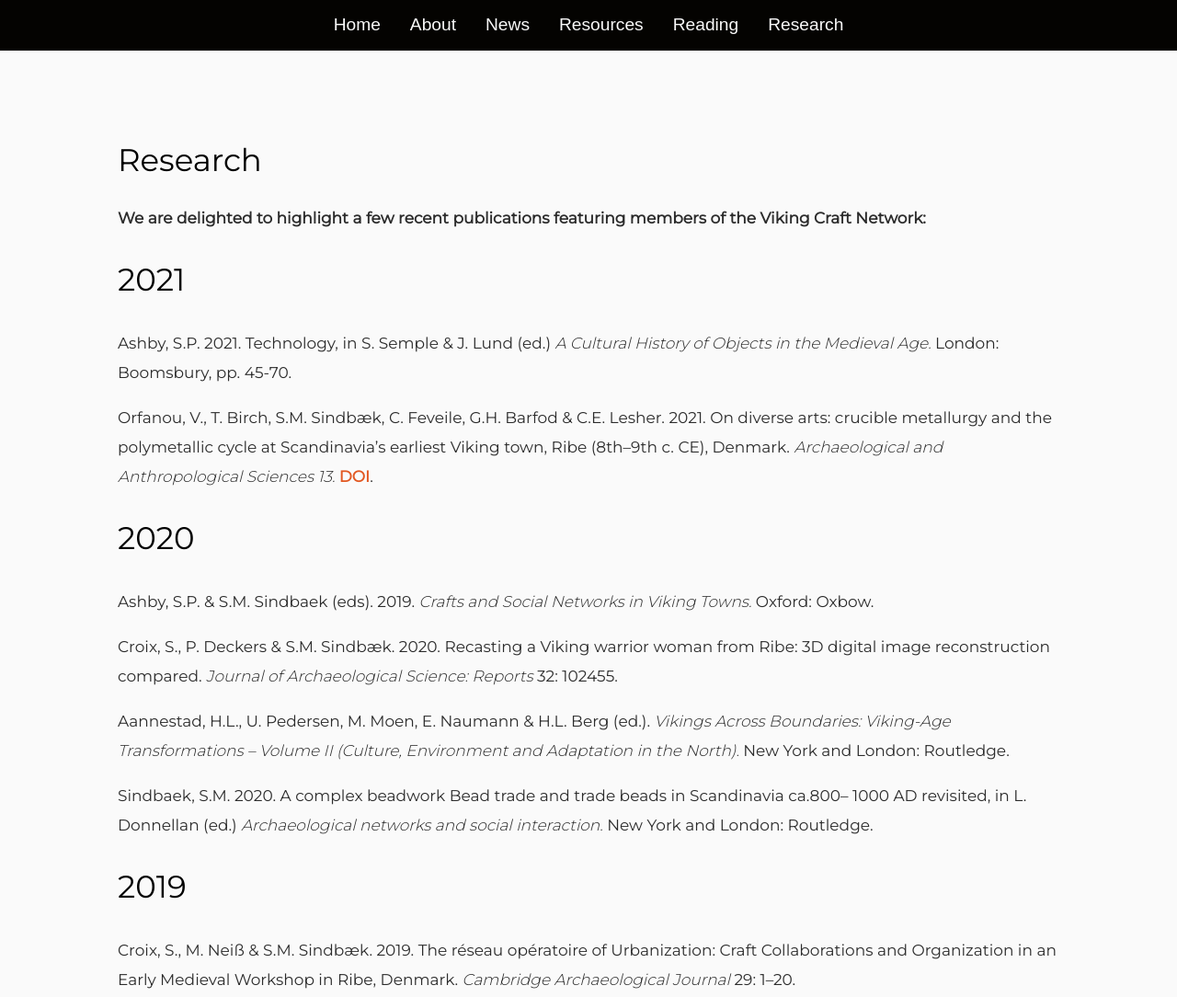
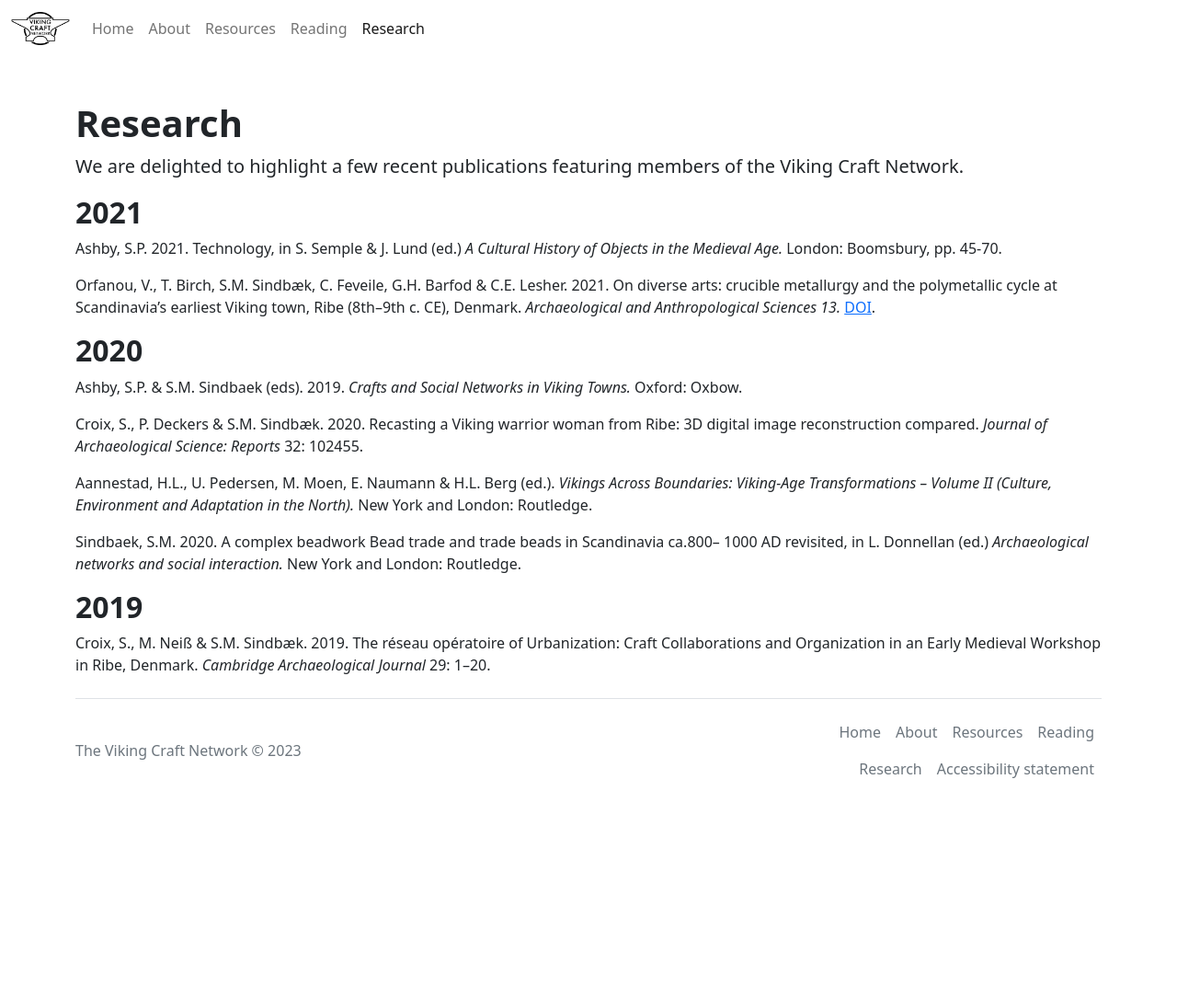
Before and after one commit to neilgevaux/viking-craft-network, a plain HTML site: page research.html in a window 1280 px wide. Shown: the top 1084 px of the page at 92% size. After the commit the page ends 896 px from the top, so only its background shows below. Drawn offline with nearby package versions, Linux system fonts and the light colour scheme.

```diff
--- a/research.html
+++ b/research.html
@@ -1,88 +1,192 @@
-<!doctype html>
+<!DOCTYPE html>
 <html class="no-js" lang="en">
+  <head>
+    <meta charset="utf-8" />
+    <title>About | The Viking Craft Network</title>
+    <meta name="description" content="" />
+    <meta name="viewport" content="width=device-width, initial-scale=1" />
 
-  <head>
-    <meta charset="utf-8">
-    <title>Research | The Viking Craft Network</title>
-    <meta name="description" content="">
-    <meta name="viewport" content="width=device-width, initial-scale=1">
+    <meta property="og:title" content="" />
+    <meta property="og:type" content="" />
+    <meta property="og:url" content="" />
+    <meta property="og:image" content="" />
 
-    <meta property="og:title" content="">
-    <meta property="og:type" content="">
-    <meta property="og:url" content="">
-    <meta property="og:image" content="">
-
-    <link rel="manifest" href="site.webmanifest">
-    <link rel="apple-touch-icon" href="icon.png">
+    <link rel="manifest" href="site.webmanifest" />
+    <link rel="apple-touch-icon" href="icon.png" />
     <!-- Place favicon.ico in the root directory -->
 
-    <link rel="stylesheet" href="css/normalize.css">
-    <link rel="stylesheet" href="css/main.css">
-    <link rel="stylesheet" href="css/vcn-styles.css">
-    <link rel="stylesheet" href="css/vcn-responsive-styles.css">
+    <link
+      rel="stylesheet"
+      href="https://cdn.jsdelivr.net/npm/bootstrap@5.2.3/dist/css/bootstrap.min.css"
+    />
+    <link rel="stylesheet" href="css/modifiers.css" />
 
-    <meta name="theme-color" content="#fafafa">
-
-  <!-- Google fonts -->
-  <!-- <link href="https://fonts.googleapis.com/css2?family=Nunito:ital,wght@0,300;0,400;0,700;1,300;1,400;1,700&display=swap" rel="stylesheet"> -->
-  <!-- <link href="https://fonts.googleapis.com/css2?family=Inter:wght@300;400;600&display=swap" rel="stylesheet"> -->
-  <link href="https://fonts.googleapis.com/css2?family=Bebas+Neue&family=Montserrat:wght@300;400&display=swap" rel="stylesheet">
-   <!-- Font awesome -->
-   <script src="https://kit.fontawesome.com/206986ce8f.js" crossorigin="anonymous"></script>
+    <!-- Font awesome -->
+    <script
+      src="https://kit.fontawesome.com/206986ce8f.js"
+      crossorigin="anonymous"
+    ></script>
   </head>
 
   <body>
+    <nav class="navbar navbar-expand-lg bg-body-tertiary">
+      <div class="container-fluid">
+        <a class="navbar-brand" href="index.html">
+          <img
+            src="img/logos/vcn-logo-transparent-nav.webp"
+            alt="Viking Craft Network logo"
+            width="64"
+            height="36"
+          />
+        </a>
+        <button
+          class="navbar-toggler"
+          type="button"
+          data-bs-toggle="collapse"
+          data-bs-target="#navbarSupportedContent"
+          aria-controls="navbarSupportedContent"
+          aria-expanded="false"
+          aria-label="Toggle navigation"
+        >
+          <span class="navbar-toggler-icon"></span>
+        </button>
+        <div class="collapse navbar-collapse" id="navbarSupportedContent">
+          <ul class="navbar-nav me-auto mb-2 mb-lg-0">
+            <li class="nav-item">
+              <a class="nav-link" href="index.html">Home</a>
+            </li>
+            <li class="nav-item">
+              <a class="nav-link" aria-current="page" href="about.html"
+                >About</a
+              >
+            </li>
+            <li class="nav-item">
+              <a class="nav-link" href="resources.html">Resources</a>
+            </li>
+            <li class="nav-item">
+              <a class="nav-link" href="reading.html">Reading</a>
+            </li>
+            <li class="nav-item">
+              <a
+                class="nav-link active"
+                aria-current="page"
+                href="research.html"
+                >Research</a
+              >
+            </li>
+          </ul>
+        </div>
+      </div>
+    </nav>
 
-  <div id="wrapper">
-  <header>
-    <div class="banner">
-      <nav class="topnav" id="navigation">
-        <a href="index.html" class="active">Home</a>
-        <a href="about.html">About</a>
-        <a href="news.html">News</a>
-        <a href="resources.html">Resources</a>
-        <a href="reading.html">Reading</a>
-        <a href="research.html">Research</a>
-        <a href="javascript:void(0);" class="icon" onclick="myFunction()">&#9776;</a>
-     </nav>
-    </div><!-- End banner div -->
-  </header>
+    <div class="container mt-5">
+      <h1 class="fw-bold">Research</h1>
 
-  <div id="research-intro">
+      <p class="lead">
+        We are delighted to highlight a few recent publications featuring
+        members of the Viking Craft Network.
+      </p>
+      <h2 class="fw-bold">2021</h2>
+      <p>
+        Ashby, S.P. 2021. Technology, in S. Semple & J. Lund (ed.)
+        <em>A Cultural History of Objects in the Medieval Age.</em> London:
+        Boomsbury, pp. 45-70.
+      </p>
+      <p>
+        Orfanou, V., T. Birch, S.M. Sindbæk, C. Feveile, G.H. Barfod & C.E.
+        Lesher. 2021. On diverse arts: crucible metallurgy and the polymetallic
+        cycle at Scandinavia’s earliest Viking town, Ribe (8th–9th c. CE),
+        Denmark. <em>Archaeological and Anthropological Sciences 13.</em>
+        <a href="https://doi.org/10.1007/s12520-021-01308-1" target="_blank"
+          >DOI</a
+        >.
+      </p>
 
-  </div>
-<section class="main-content">
-  <h1>Research</h1>
-  <p><strong>We are delighted to highlight a few recent publications featuring members of the Viking Craft Network:</strong></p>
-  <h2>2021</h2>
-  <p>Ashby, S.P. 2021. Technology, in S. Semple & J. Lund (ed.) <em>A Cultural History of Objects in the Medieval Age.</em> London: Boomsbury, pp. 45-70.</p>
-  <p>Orfanou, V., T. Birch, S.M. Sindbæk, C. Feveile, G.H. Barfod & C.E. Lesher. 2021. On diverse arts: crucible metallurgy and the polymetallic cycle at Scandinavia’s earliest Viking town, Ribe (8th–9th c. CE), Denmark. <em>Archaeological and Anthropological Sciences 13.</em>  <a href="https://doi.org/10.1007/s12520-021-01308-1" target="_blank">DOI</a>.  </p>
+      <h2 class="fw-bold">2020</h2>
+      <p>
+        Ashby, S.P. & S.M. Sindbaek (eds). 2019.
+        <em>Crafts and Social Networks in Viking Towns.</em> Oxford: Oxbow.
+      </p>
+      <p>
+        Croix, S., P. Deckers & S.M. Sindbæk. 2020. Recasting a Viking warrior
+        woman from Ribe: 3D digital image reconstruction compared.
+        <em>Journal of Archaeological Science: Reports</em> 32: 102455.
+      </p>
+      <p>
+        Aannestad, H.L., U. Pedersen, M. Moen, E. Naumann & H.L. Berg (ed.).
+        <em
+          >Vikings Across Boundaries: Viking-Age Transformations – Volume II
+          (Culture, Environment and Adaptation in the North).</em
+        >
+        New York and London: Routledge.
+      </p>
+      <p>
+        Sindbaek, S.M. 2020. A complex beadwork Bead trade and trade beads in
+        Scandinavia ca.800– 1000 AD revisited, in L. Donnellan (ed.)
+        <em>Archaeological networks and social interaction.</em> New York and
+        London: Routledge.
+      </p>
 
-  <h2>2020</h2>
-  <p>Ashby, S.P. & S.M. Sindbaek (eds). 2019. <em>Crafts and Social Networks in Viking Towns.</em> Oxford: Oxbow.  </p>
-  <p>Croix, S., P. Deckers & S.M. Sindbæk. 2020. Recasting a Viking warrior woman from Ribe: 3D digital image reconstruction compared. <em>Journal of Archaeological Science: Reports</em> 32: 102455.</p>
-  <p>Aannestad, H.L., U. Pedersen, M. Moen, E. Naumann & H.L. Berg (ed.). <em>Vikings Across Boundaries: Viking-Age Transformations – Volume II (Culture, Environment and Adaptation in the North).</em> New York and London: Routledge.</p>
-  <p>Sindbaek, S.M. 2020. A complex beadwork Bead trade and trade beads in Scandinavia ca.800– 1000 AD revisited, in L. Donnellan (ed.) <em>Archaeological networks and social interaction.</em> New York and London: Routledge.  </p>
+      <h2 class="fw-bold">2019</h2>
+      <p>
+        Croix, S., M. Neiß & S.M. Sindbæk. 2019. The réseau opératoire of
+        Urbanization: Craft Collaborations and Organization in an Early Medieval
+        Workshop in Ribe, Denmark. <em>Cambridge Archaeological Journal</em> 29:
+        1–20.
+      </p>
+    </div>
+    <div class="container">
+      <footer
+        class="d-flex flex-wrap justify-content-between align-items-center py-3 my-4 border-top"
+      >
+        <p class="col-md-4 mb-0 text-muted">
+          The Viking Craft Network &copy;
+          <script>
+            document.write(new Date().getFullYear());
+          </script>
+        </p>
 
-  <h2>2019</h2>
-  <p>Croix, S., M. Neiß & S.M. Sindbæk. 2019. The réseau opératoire of Urbanization: Craft Collaborations and Organization in an Early Medieval Workshop in Ribe, Denmark. <em>Cambridge Archaeological Journal</em> 29: 1–20.  </p>
-</section>
+        <a
+          href="/"
+          class="col-md-4 d-flex align-items-center justify-content-center mb-3 mb-md-0 me-md-auto link-dark text-decoration-none"
+        >
+          <svg class="bi me-2" width="40" height="32">
+            <use xlink:href="#bootstrap" />
+          </svg>
+        </a>
 
-  <footer>
-    <h3>The Viking Craft Network &copy;<script>document.write(new Date().getFullYear());</script></h3>
-    <p><a class="footer" href="accessibility-statement.html">Accessibility statement</a></p>
-  </footer>
+        <ul class="nav col-md-4 justify-content-end">
+          <li class="nav-item">
+            <a href="index.html" class="nav-link px-2 text-muted">Home</a>
+          </li>
+          <li class="nav-item">
+            <a href="about.html" class="nav-link px-2 text-muted">About</a>
+          </li>
+          <li class="nav-item">
+            <a href="resources.html" class="nav-link px-2 text-muted"
+              >Resources</a
+            >
+          </li>
+          <li class="nav-item">
+            <a href="reading.html" class="nav-link px-2 text-muted">Reading</a>
+          </li>
+          <li class="nav-item">
+            <a href="research.html" class="nav-link px-2 text-muted"
+              >Research</a
+            >
+          </li>
+          <li class="nav-item">
+            <a
+              href="accessibility-statement.html"
+              class="nav-link px-2 text-muted"
+              >Accessibility statement</a
+            >
+          </li>
+        </ul>
+      </footer>
+    </div>
 
-
-</div><!-- End wrapper div -->
-
-
-
-  <script src="js/vendor/modernizr-3.11.2.min.js"></script>
-  <script src="js/plugins.js"></script>
-  <script src="js/main.js"></script>
-
-
-</body>
-
+    <script src="https://cdn.jsdelivr.net/npm/bootstrap@5.2.3/dist/js/bootstrap.min.js"></script>
+    <script src="js/main.js"></script>
+  </body>
 </html>
```
Also changed, not shown: reading.html (+1 -1 lines).
